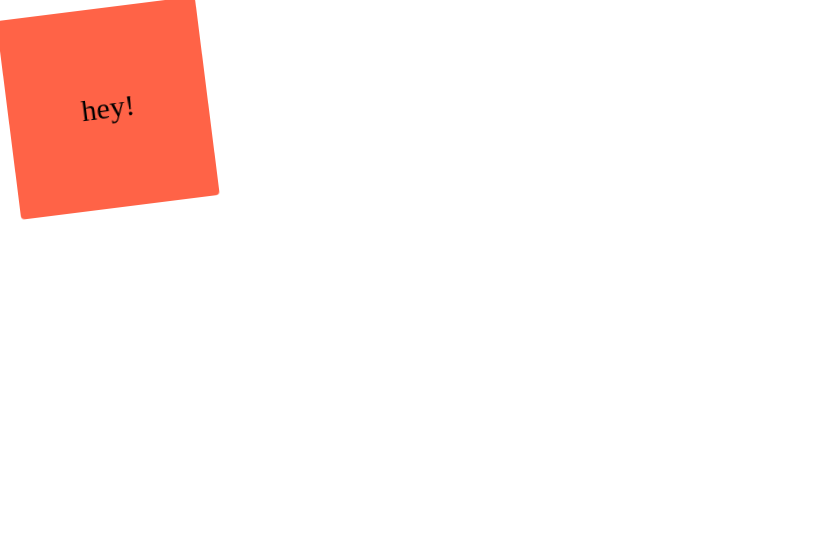
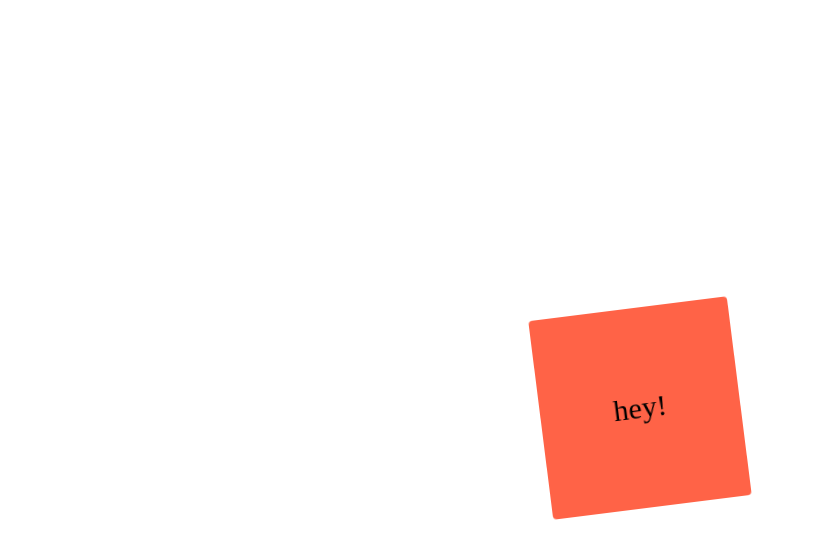
Before and after one commit to devfrank9/coin-tracker, a React (Create React App) app: page / in a window 1280 px wide. Shown: the top 558 px of the page, without its empty margins (0-815 px from the left). Built offline with nearby package versions, Linux system fonts and the light colour scheme.

Commit message:
pseudo selector를 리액트에서 사용해보자

```diff
--- a/src/App.js
+++ b/src/App.js
@@ -2,6 +2,9 @@ import styled, { keyframes } from "styled-components";
 
 const Wrapper = styled.div`
   display: flex;
+  align-items: center;
+  justify-content: center;
+  height: 100vh;
 `;
 
 const rotationAnimation = keyframes`
@@ -18,6 +21,10 @@ const rotationAnimation = keyframes`
 }
 `;
 
+const Emoji = styled.span`
+  font-size: 30px;
+`;
+
 const Box = styled.div`
   height: 200px;
   width: 200px;
@@ -26,8 +33,8 @@ const Box = styled.div`
   align-items: center;
   justify-content: center;
   animation: ${rotationAnimation} 1s linear infinite;
-  span {
-    font-size: 30px;
+  ${Emoji}:hover {
+    font-size: 98px;
   }
 `;
 
@@ -35,7 +42,7 @@ function App() {
   return (
     <Wrapper>
       <Box>
-        <span>hey!</span>
+        <Emoji as="p">hey!</Emoji>
       </Box>
     </Wrapper>
   );
```
